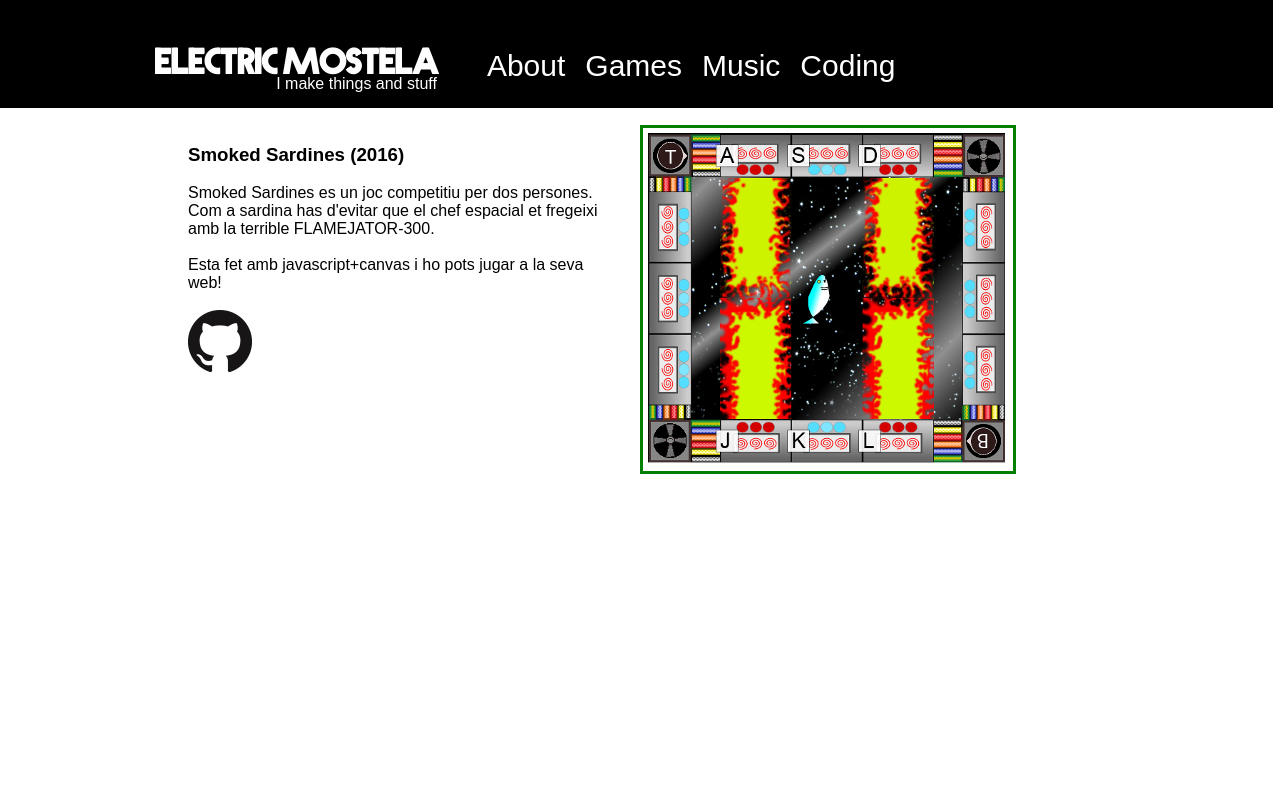
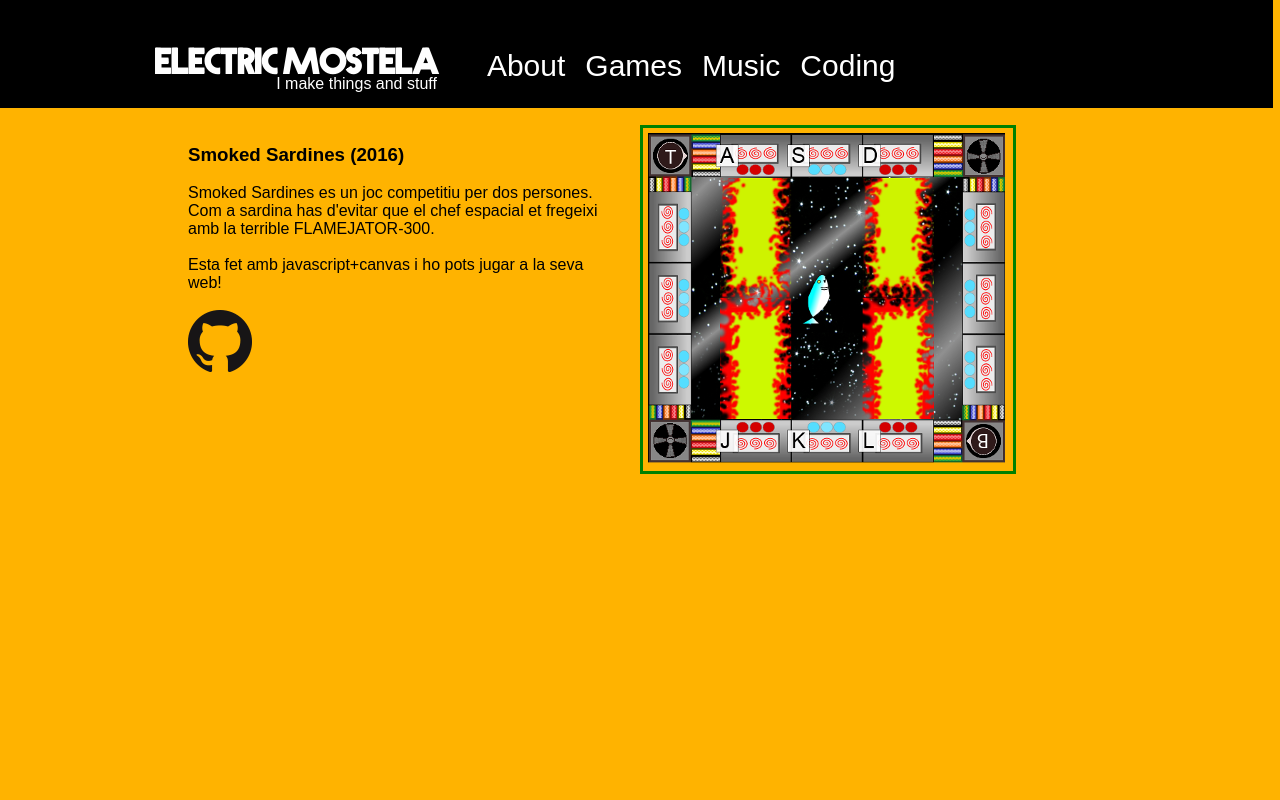
Before and after one commit to Klius/electricmostela-site, a PHP site: page / in a window 1280 px wide. Run offline with PHP 8.4, Linux system fonts and the light colour scheme.

Commit message:
Update styletto.css

```diff
--- a/css/styletto.css
+++ b/css/styletto.css
@@ -4,7 +4,7 @@
 }
 
 body {
-	background-color:cmyk(0%, 30%, 100%, 0%);
+	background-color:rgb(255, 179, 0);
 	font-family:"Arial";
 	min-width:100%;
 }
```
